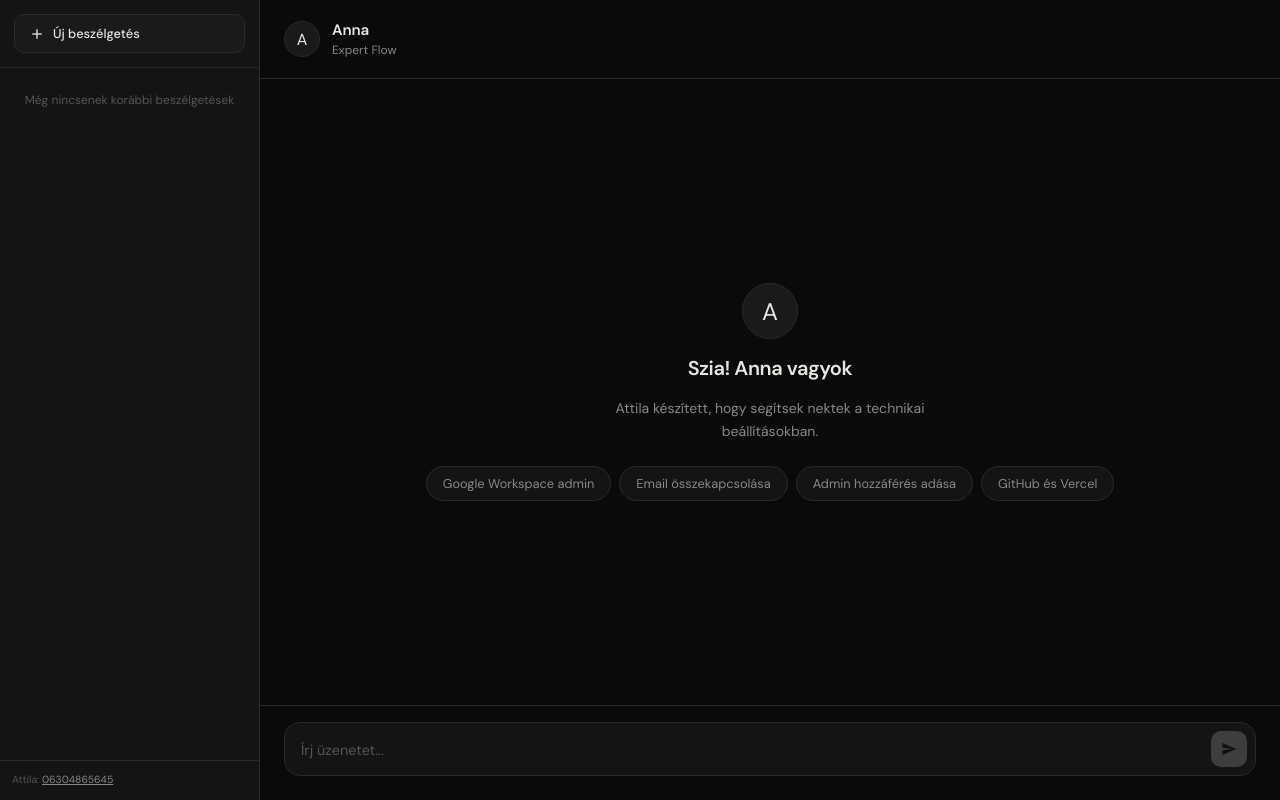
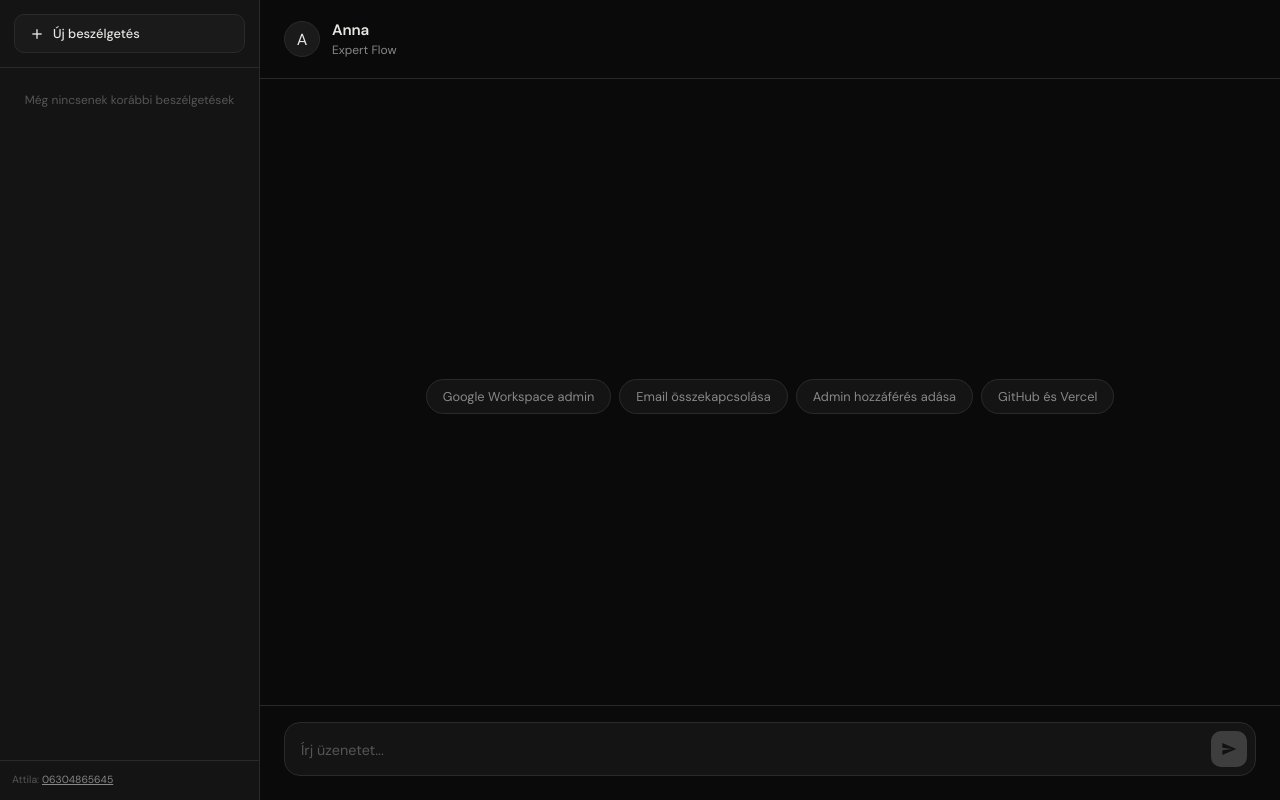
Before and after one commit to expertflow-attila/viki-chat, a website: page index.html in a window 1280 px wide. Drawn offline with Linux system fonts and the light colour scheme.

Commit message:
Remove welcome icon, title and subtitle

```diff
--- a/index.html
+++ b/index.html
@@ -47,9 +47,6 @@
       <!-- Messages -->
       <div class="messages" id="messages">
         <div class="welcome" id="welcome">
-          <div class="welcome__icon">A</div>
-          <div class="welcome__title">Szia! Anna vagyok</div>
-          <div class="welcome__subtitle">Attila készített, hogy segítsek nektek a technikai beállításokban.</div>
           <div class="welcome__suggestions">
             <button class="welcome__suggestion">Google Workspace admin</button>
             <button class="welcome__suggestion">Email összekapcsolása</button>
```
